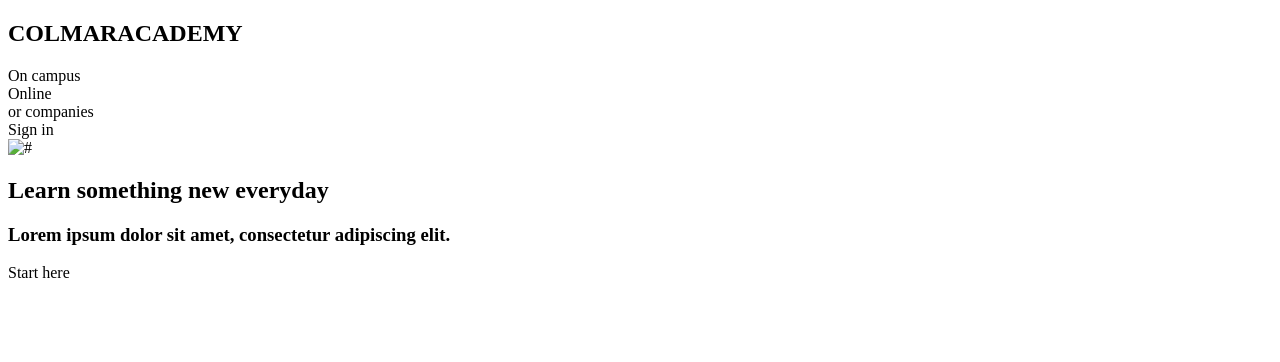
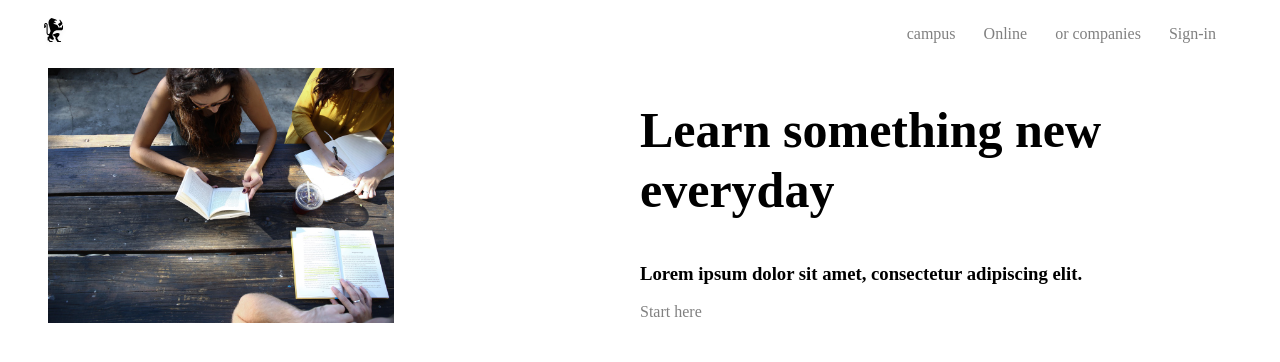
Before and after one commit to zibusiso83/Colmar-Academy, a plain HTML site: page index.html in a window 1280 px wide. Drawn offline with Linux system fonts and the light colour scheme.

Commit message:
Added a little to the top of page

```diff
--- a/index.html
+++ b/index.html
@@ -7,18 +7,30 @@
     <link rel="stylesheet" href="resources/css/style.css" type="text/css">
 </head>
 <body>
+   <div class="container">
+    <div class="navbar">
+        <div class="logo">
+            <img src="./resources/capstone_colmar_assets/capstone_colmar_assets/images/ic-logo.svg" alt="official lion-like logo">
+        </div>
         <nav>
-       <h1>COLMARACADEMY</h1>
             <ul>
-           <li>On campus</li>
-           <li>Online</li>
-           <li>or companies</li>
-           <li>Sign in</li>
+                <li><a>campus</a></li>
+                <li><a>Online</a></li>
+                <li><a>or companies</a></li>
+                <li><a>Sign-in</a></li>
             </ul>
         </nav>
-   <img src="#" alt="#">
+    </div>
+    <div class="row">
+        <div class="col-2"><img src="./resources/capstone_colmar_assets/capstone_colmar_assets/images/banner.jpg" alt="students studying" width="60%"></div>
+        <div class="col-2">
             <h2>Learn something new everyday</h2>
+            <br>
             <h3>Lorem ipsum dolor sit amet, consectetur adipiscing elit.</h3>
+            <br>
             <p>Start here</p>
+        </div>
+    </div>
+   </div>
 </body>
 </html>
--- a/resources/css/style.css
+++ b/resources/css/style.css
@@ -1,6 +1,67 @@
+* {
+    margin: 0;
+    padding: 0;
+    box-sizing: border-box;
+}
+
 nav ul {
     margin: 0;
     padding: 0;
-    list-style: none;
+    list-style-type: none;
     display: inline-block;
 }
+
+nav ul li {
+    display: inline-block;
+    margin-right: 24px;
+}
+
+a {
+    color: grey;
+    text-decoration: none;
+}
+
+p {
+    color: grey;
+}
+
+.container {
+    max-width: 1300px;
+    margin: auto;
+    padding-left: 24px;
+    padding-right: 24px;
+}
+
+.row {
+    display: flex;
+    align-items: center;
+    flex-wrap: wrap;
+    justify-content: none;
+}
+
+.col-2 {
+    flex-basis: 50%;
+    min-width: 300px;
+}
+
+.col-2 img {
+    max-width: 100%;
+    padding-left: 24px;
+}
+
+.col-2 h2 {
+    font-size: 50px;
+    line-height: 60px;
+    margin: 25px 0;
+}
+
+.navbar {
+    display: flex;
+    align-items: center;
+    padding: 16px;
+}
+
+nav {
+    flex: 1;
+    text-align: right;
+}
```
Lines whose indentation alone changed are shown as unchanged.
